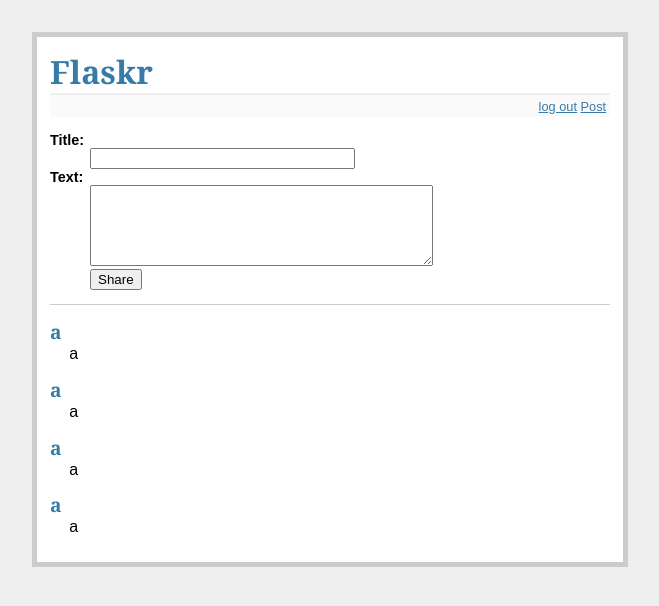
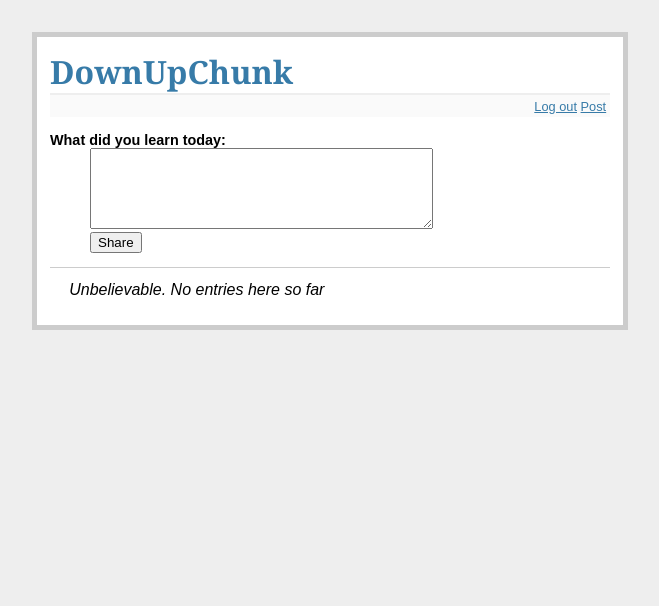
Before and after one commit to half-pint/DownUpChunk, a Flask app: page /entries in a window 1280 px wide. Shown: the top 606 px of the page, without its empty margins (310-969 px from the left). Run offline with Flask 2, Linux system fonts and the light colour scheme; a user stored in the database is signed in; data comes from the database, SQL or seed files in the repository; data that the repository does not hold is empty; parts of the project's set-up code (start-up, migrations or seed data) failed here and were passed over.

Commit message:
user pages

```diff
--- a/main.py
+++ b/main.py
@@ -1,10 +1,11 @@
 import os
 import sqlite3
 from flask import Flask, render_template, g, request, session, escape, redirect, flash, url_for, redirect
-from werkzeug.security import generate_password_hash, check_password_hash
+from werkzeug.security import generate_password_hash, check_password_hash, secure_filename
 
 app=Flask(__name__)
 app.secret_key = 'br\xcb\xa2\x81\xa4\xf4\xda\xdd\xb3\xa0\x92\x11\xa5\xe6\xb7R}\x11zHP\x9b\xbbz'
+
 
 def make_dicts(cursor, row):
     return dict((cursor.description[idx][0], value)
@@ -67,9 +68,6 @@
 def index():
 	return render_template('layout.html')
 
-@app.route('/user/<username>')
-def username():
-	return 'User %s' % username
 
 @app.route('/post/<int:post_id>')
 def post_id():
@@ -78,7 +76,7 @@
 @app.route('/entries')
 def show_entries():
 	db = get_db()
-	cur = db.execute('select title,text from entries order by id desc')
+	cur = db.execute('select author,text from entries order by id desc')
 	entries = cur.fetchall()
 	return render_template('entries.html', entries=entries)
 
@@ -87,7 +85,7 @@
 	if not session.get('logged_in'):
 		abort(401)
 	db = get_db()
-	db.execute('insert into entries (title, text) values (?,?)', [request.form['title'], request.form['text']])
+	db.execute('insert into entries (author, text) values (?,?)', [session['username'], request.form['text']])
 	db.commit()
 	flash('new entry was successfully posted!')
 	return redirect(url_for('show_entries'))
@@ -114,9 +112,11 @@
 
 @app.route('/logout')
 def logout():
-    session.pop('logged_in', None)
-    flash('You were logged out')
-    return redirect(url_for('show_entries'))
+	session.pop('logged_in', None)
+	flash('You were logged out')
+	session['logged_in']=False
+	session.clear()
+	return redirect(url_for('index'))
 
 @app.route("/register/", methods=['POST', 'GET'])
 def register():
@@ -132,8 +132,20 @@
 			else:
 				pw_hash = generate_password_hash(password, method='pbkdf2:sha512')
 				query_insert('insert into users (username, password, email) values (?, ?, ?)', [username, pw_hash, email])
-				return 'Registered!'
+				return redirect(url_for('index'))
 	return render_template('register.html', error=error)
+
+@app.route('/user/<nickname>')
+def user(nickname):
+	user = query_db('select username from users where username=?', [nickname], one=True)
+	if user is None:
+		flash('User ' + nickname + ' not found.')
+		return redirect(url_for('index'))
+	posts = query_db('select text from entries where author=?',[user['username']])
+
+	return render_template('person.html', user = user, posts = posts)
+
+
 
 if __name__ == '__main__':
 	app.run(debug=True)
--- /dev/null
+++ b/templates/bla.html
@@ -0,0 +1,3 @@
+{% extends "layout.html" %}
+
+<h>BLA</h>
--- a/templates/entries.html
+++ b/templates/entries.html
@@ -3,9 +3,7 @@
   {% if session.logged_in %}
     <form action="{{ url_for('add_entry') }}" method=post class=add-entry>
       <dl>
-        <dt>Title:
-        <dd><input type=text size=30 name=title>
-        <dt>Text:
+        <dt>What did you learn today:
         <dd><textarea name=text rows=5 cols=40></textarea>
         <dd><input type=submit value=Share>
       </dl>
@@ -13,7 +11,7 @@
   {% endif %}
   <ul class=entries>
   {% for entry in entries %}
-    <li><h2>{{ entry.title }}</h2>{{ entry.text|safe }}
+    <li><h2>{{ entry.author }}</h2>{{ entry.text|safe }}
   {% else %}
     <li><em>Unbelievable.  No entries here so far</em>
   {% endfor %}
--- a/templates/layout.html
+++ b/templates/layout.html
@@ -1,18 +1,24 @@
 <!doctype html>
-<title>Flaskr</title>
+<title>DownUpChunk</title>
 <link rel=stylesheet type=text/css href="{{ url_for('static', filename='style.css') }}">
 <div class=page>
-  <h1>Flaskr</h1>
+  <h1>DownUpChunk</h1>
+
+  {% for message in get_flashed_messages() %}
+    <div class=flash>{{ message }}</div>
+  {% endfor %}
+
   <div class=metanav>
   {% if not session.logged_in %}
-    <a href="{{ url_for('login') }}">log in</a>
+    <a href="{{ url_for('login') }}">Log in</a>
+	<a href="{{ url_for('register') }}">Register</a>
   {% else %}
-    <a href="{{ url_for('logout') }}">log out</a>
+    <a href="{{ url_for('logout') }}">Log out</a>
     <a href="{{ url_for('show_entries') }}">Post</a>
   {% endif %}
   </div>
-  {% for message in get_flashed_messages() %}
-    <div class=flash>{{ message }}</div>
-  {% endfor %}
+
+
+
   {% block body %}{% endblock %}
 </div>
```
Also changed, not shown: templates/person.html (+9 -2 lines).
